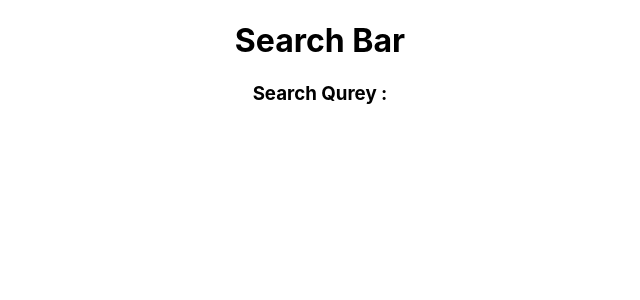
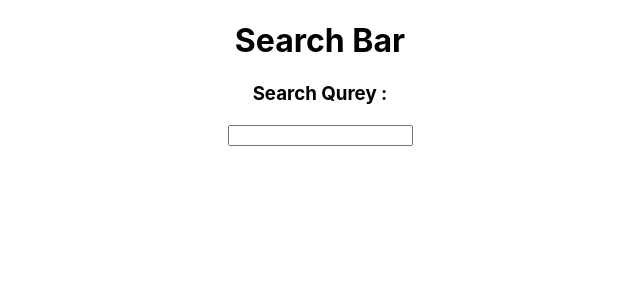
Before and after one commit to ankitsng0007/AnkitRepo, a React (Create React App) app in the folder RCT-211/Day-15/search_bar/: page / in a window 1280 px wide. Shown: the top 300 px of the page, without its empty margins (320-960 px from the left). Built offline with nearby package versions, Linux system fonts and the light colour scheme; the HTML template or start-up script is replaced by a standard one.

Commit message:
File Added

```diff
--- a/RCT-211/Day-15/search_bar/src/Components/SearchBar.jsx
+++ b/RCT-211/Day-15/search_bar/src/Components/SearchBar.jsx
@@ -1,11 +1,17 @@
 import React from 'react';
+import styled from "styled-components";
 
-const SearchBar = () => {
+const SearchBar = ({setQurey}) => {
   return (
     <div>
-
+        <SearchBarWrapper>
+      <input />
+        </SearchBarWrapper>
     </div>
   );
 }
 
+const SearchBarWrapper = styled.div`
+border:1p solid red;
+`;
 export default SearchBar;
```
